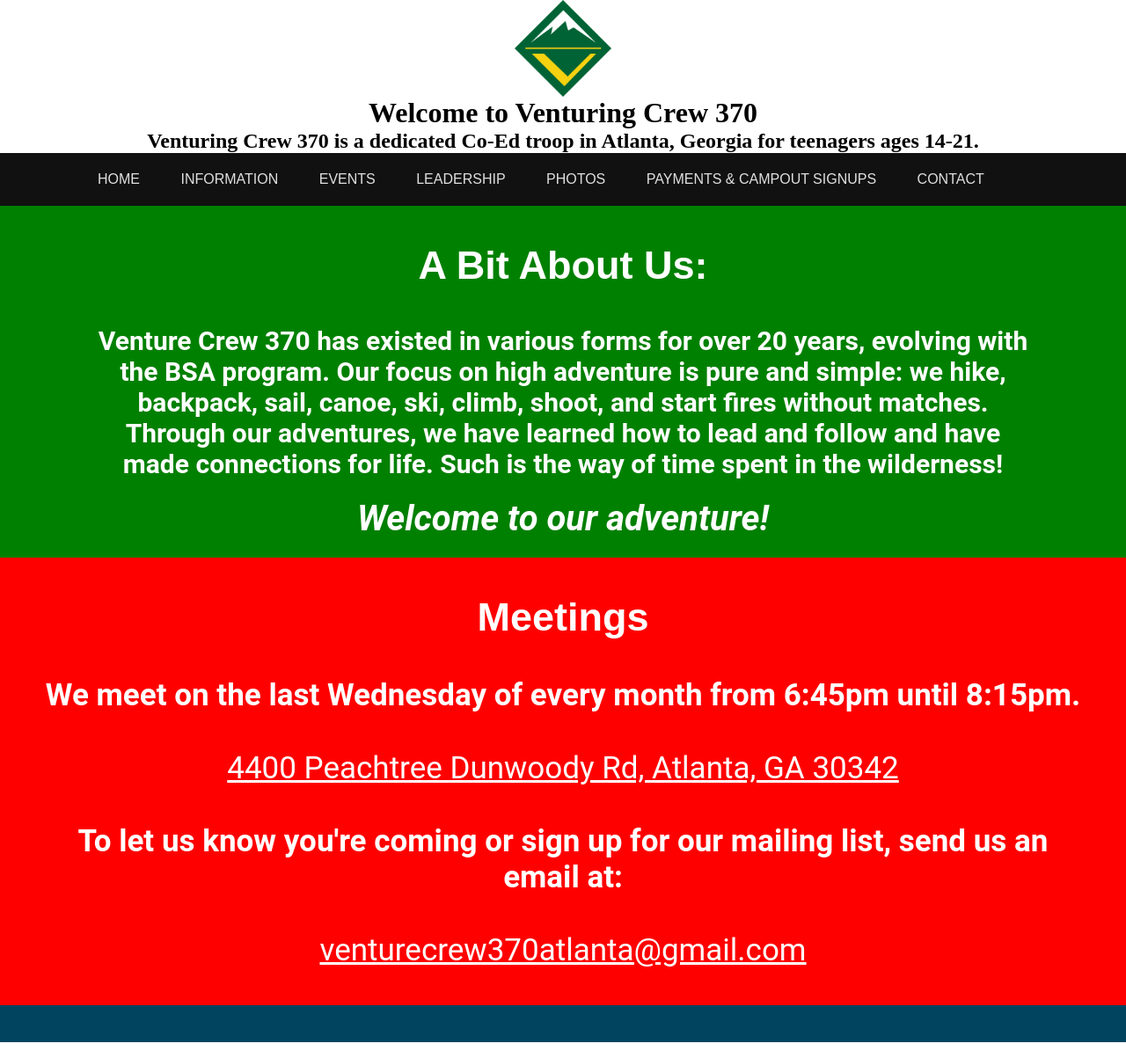
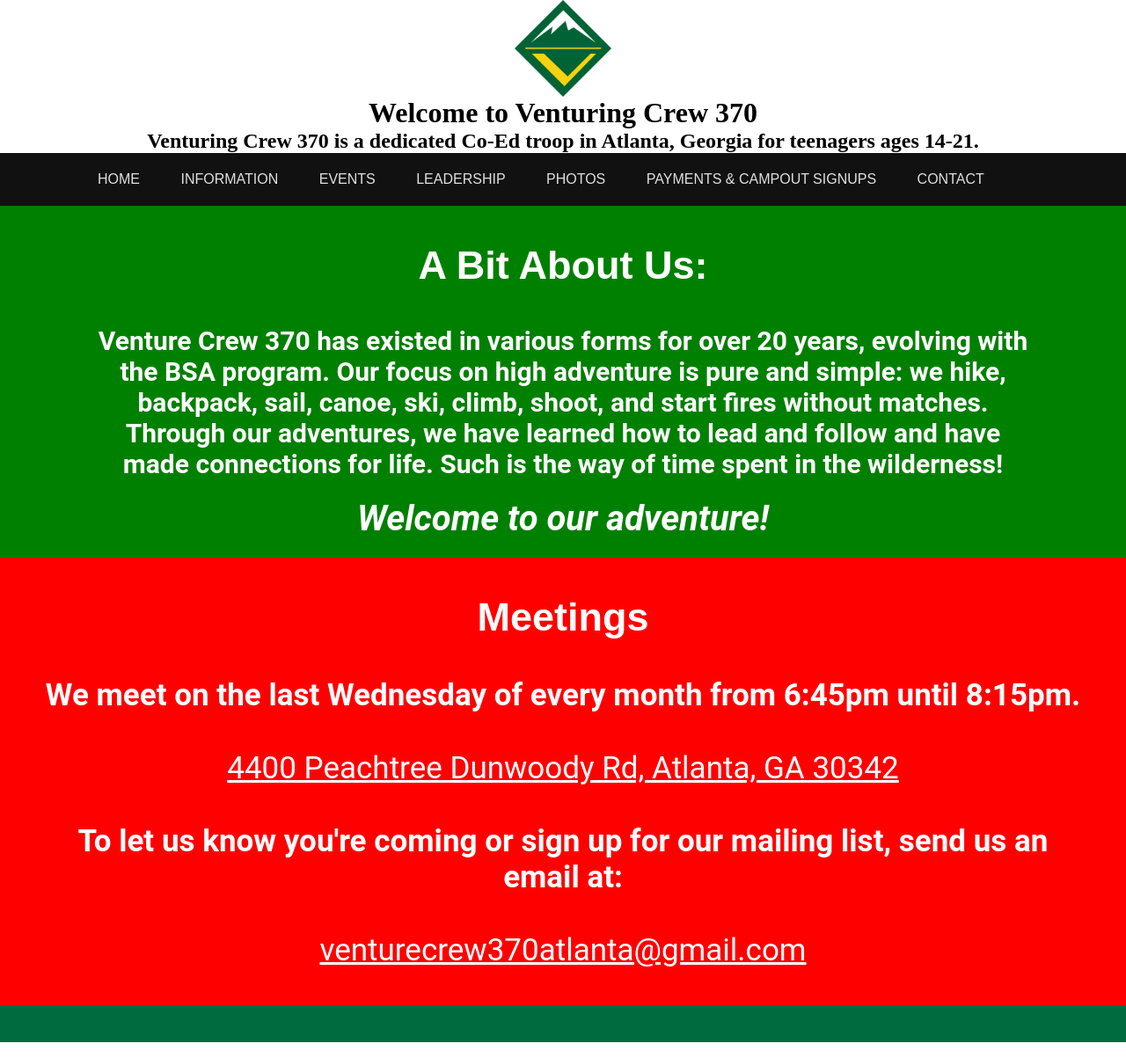
Before and after one commit to crew-370/Crew370, a Jekyll site: the page built from index.html, in a window 1280 px wide. Shown: the top 1203 px of the page at 88% size. Built offline with Jekyll 4.4.1, drawn with Linux system fonts in a browser that asks for light colours; grey boxes are pictures that could not be loaded.

Commit message:
working on backgrounds

```diff
--- a/styles/bottombar.css
+++ b/styles/bottombar.css
@@ -1,5 +1,5 @@
 :root {
-  --bb-background: #004460;
+  --bb-background: #006B3F;
 }
 
 .bottombar {
```
